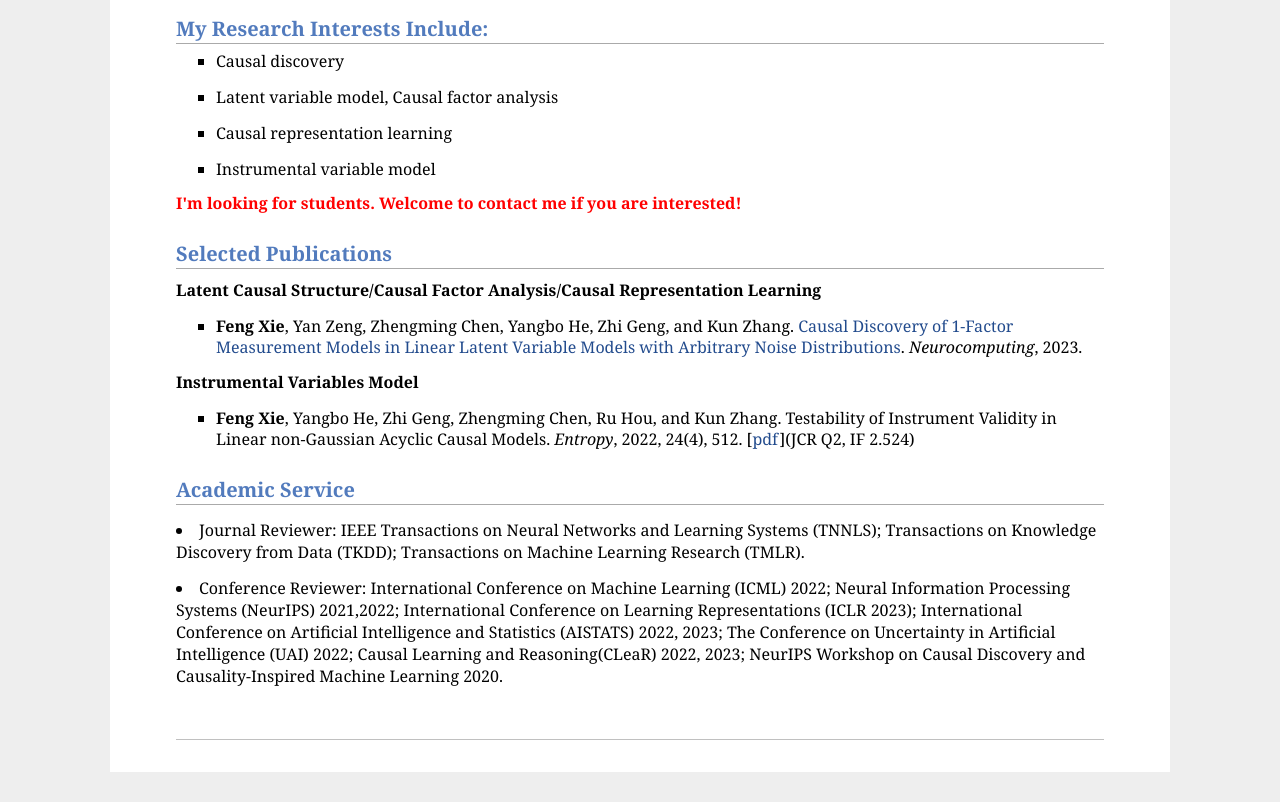
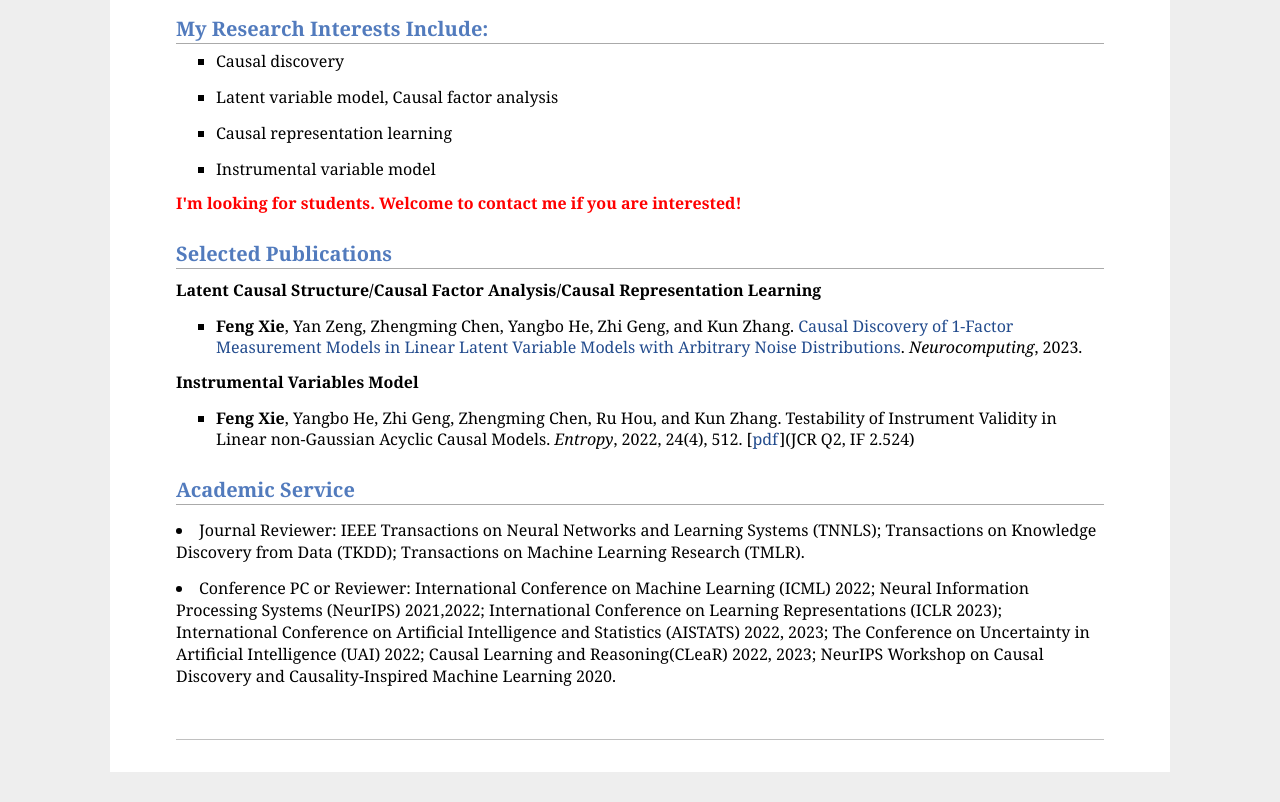
Before and after one commit to fengxie009/fengxie009.github.io, a plain HTML site: page index.html in a window 1280 px wide. Shown: the part 570-1372 px from the top of the page. Drawn offline with Linux system fonts and the light colour scheme.

Commit message:
Update index.html

```diff
--- a/index.html
+++ b/index.html
@@ -89,7 +89,7 @@
     Journal Reviewer: IEEE Transactions on Neural Networks and Learning Systems (TNNLS); Transactions on Knowledge Discovery from Data (TKDD); Transactions on Machine Learning Research (TMLR).
 </li>
 <li>
-    Conference Reviewer: International Conference on Machine Learning (ICML) 2022; Neural Information Processing Systems (NeurIPS) 2021,2022; International Conference on Learning Representations (ICLR 2023); International Conference on Artificial Intelligence and Statistics (AISTATS) 2022, 2023; The Conference on Uncertainty in Artificial Intelligence (UAI) 2022; Causal Learning and Reasoning(CLeaR) 2022, 2023; NeurIPS Workshop on Causal Discovery and Causality-Inspired Machine Learning 2020.
+    Conference PC or Reviewer: International Conference on Machine Learning (ICML) 2022; Neural Information Processing Systems (NeurIPS) 2021,2022; International Conference on Learning Representations (ICLR 2023); International Conference on Artificial Intelligence and Statistics (AISTATS) 2022, 2023; The Conference on Uncertainty in Artificial Intelligence (UAI) 2022; Causal Learning and Reasoning(CLeaR) 2022, 2023; NeurIPS Workshop on Causal Discovery and Causality-Inspired Machine Learning 2020.
 </li>
 
 
```
